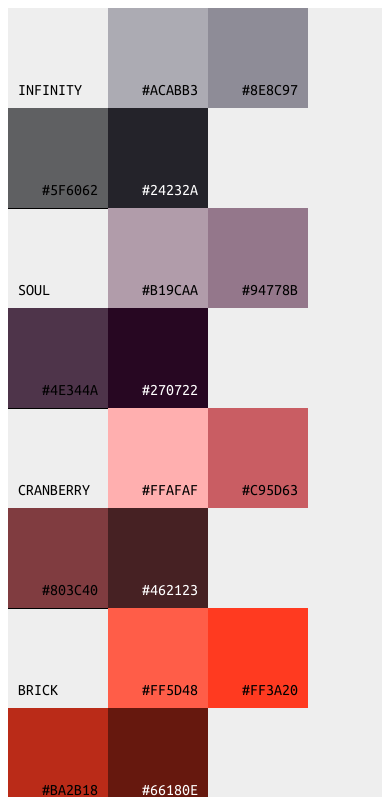
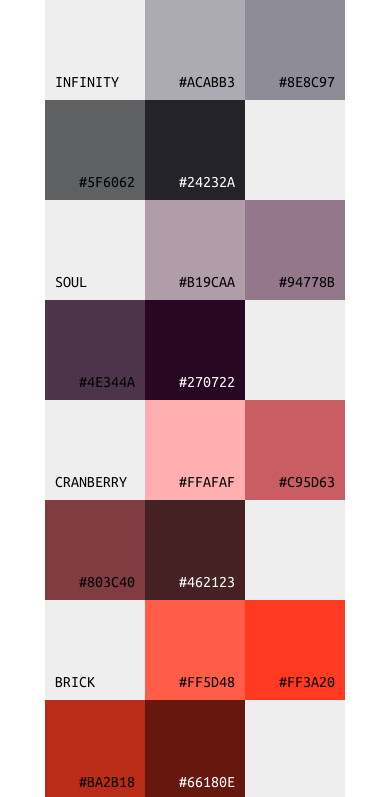
Before and after one commit to livrush/pafiume-colors, a plain HTML site: page index.html in a window 390 px wide. Shown: the top 797 px of the page. Drawn offline with Linux system fonts and the light colour scheme.

Commit message:
add media queries

```diff
--- a/index.html
+++ b/index.html
@@ -9,8 +9,9 @@
   <style>
     body {
       display: flex;
+      font-family: 'Ubuntu Mono', monospace;
       justify-content: center;
-      font-family: 'Ubuntu Mono', monospace;
+      margin: 0;
     }
     .container {
       max-width: 500px;
@@ -43,6 +44,19 @@
     .color:first-child .name {
       border: none;
     }
+    @media screen and (max-width: 499px) {
+      .container { max-width: 400px; }
+      .name { border: none; }
+    }
+    @media screen and (max-width: 399px) {
+      .container { max-width: 300px; }
+    }
+    @media screen and (max-width: 299px) {
+      .container { max-width: 200px; }
+    }
+    @media screen and (max-width: 199px) {
+      .container { max-width: 100px; }
+    }
   </style>
 </head>
 <body>
```
